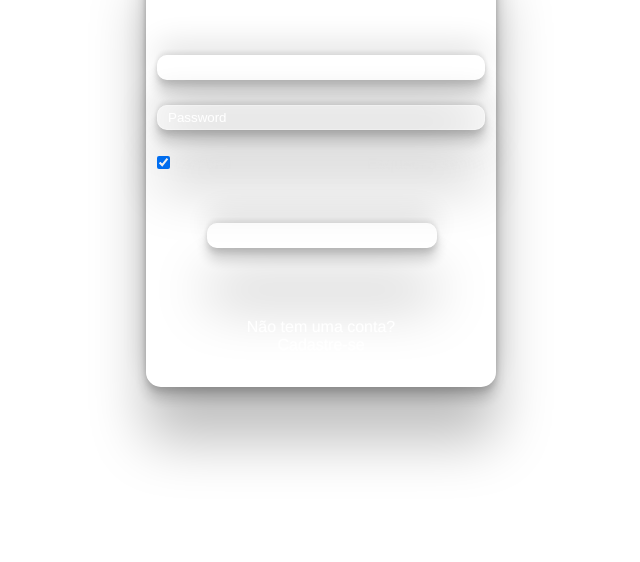
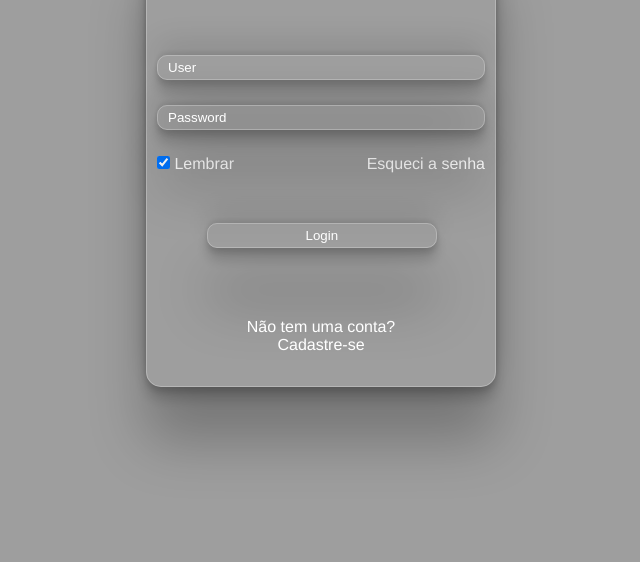
Before and after one commit to GuilhermeJorgeNunes/Tela-de-login, a plain HTML site: page index.html in a window 1280 px wide. Shown: the part 238-800 px from the top of the page, without its empty margins (319-959 px from the left). Drawn offline with Linux system fonts and the light colour scheme; the site is published under a folder, as on GitHub Pages, so addresses that start at the root find nothing.

Commit message:
Resolvendo problema de imagem

```diff
--- a/stylecss/index.css
+++ b/stylecss/index.css
@@ -5,7 +5,7 @@
 }
 
 body{
-    background-image:url(/img3.jpg);
+    background-image:url(img3.jpg);
     background-size: cover;
     background-position: center;
     background-repeat: no-repeat;
```
Also changed, not shown: 2 other files.
